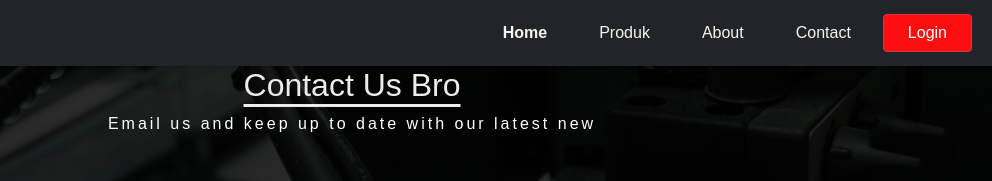
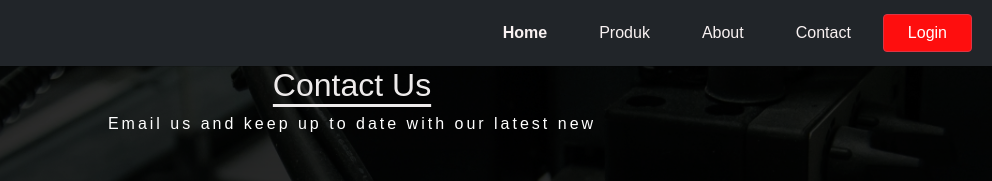
Before and after one commit to nurjihad1997/pktinurjihad.github.com, a plain HTML site: page contact.html in a window 1280 px wide. Shown: the top 181 px of the page, 288-1280 px from the left. Drawn offline with Linux system fonts and the light colour scheme.

Commit message:
merubah tulisan contact

```diff
--- a/contact.html
+++ b/contact.html
@@ -77,7 +77,7 @@
             <section class="section-contact">
             <div class="contact-section">
                 <div class="container">
-                    <h2>Contact Us Bro</h2>
+                    <h2>Contact Us</h2>
                     <p>Email us and keep up to date with our latest new</p>
                     <div class="contact-form">
                         <div>
```
